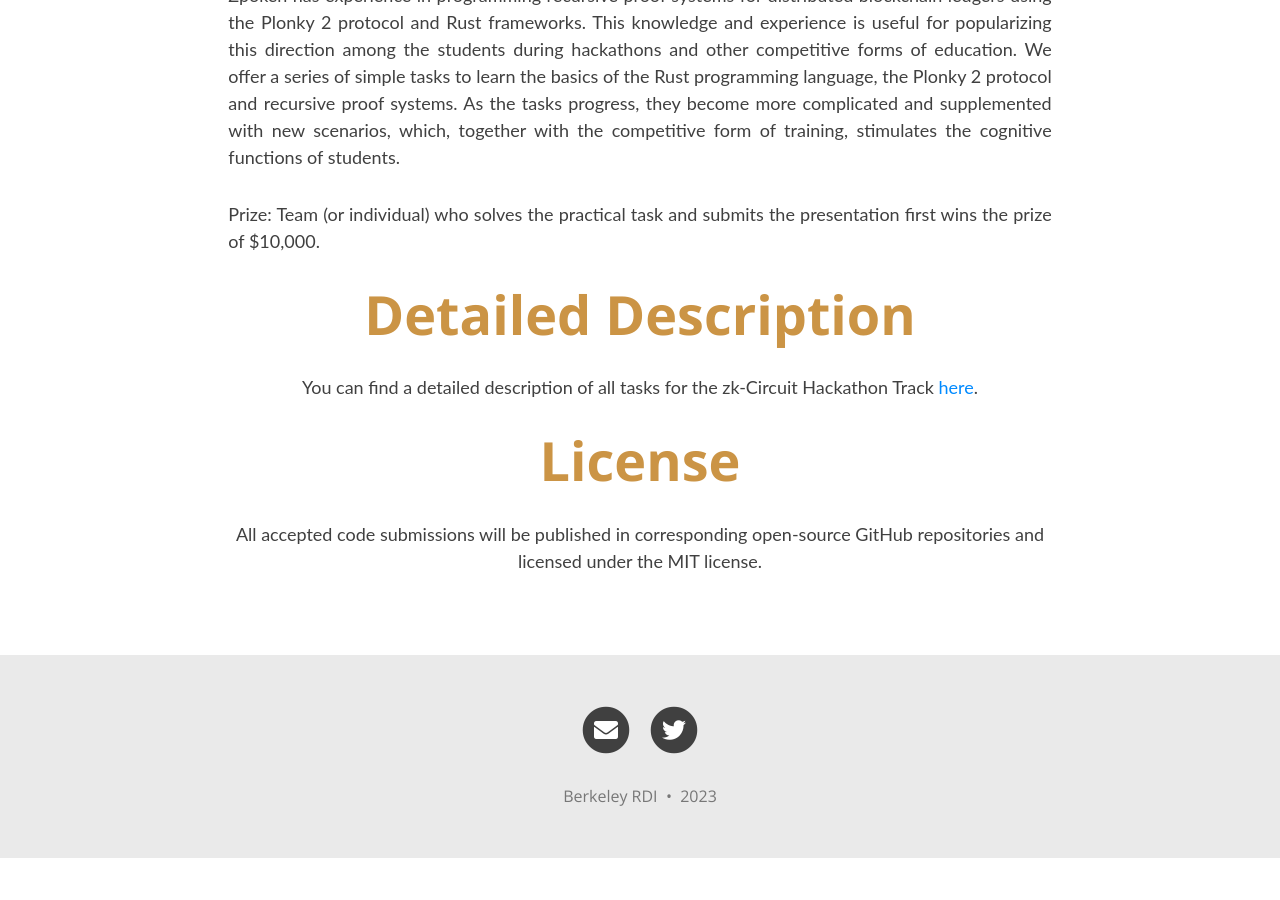
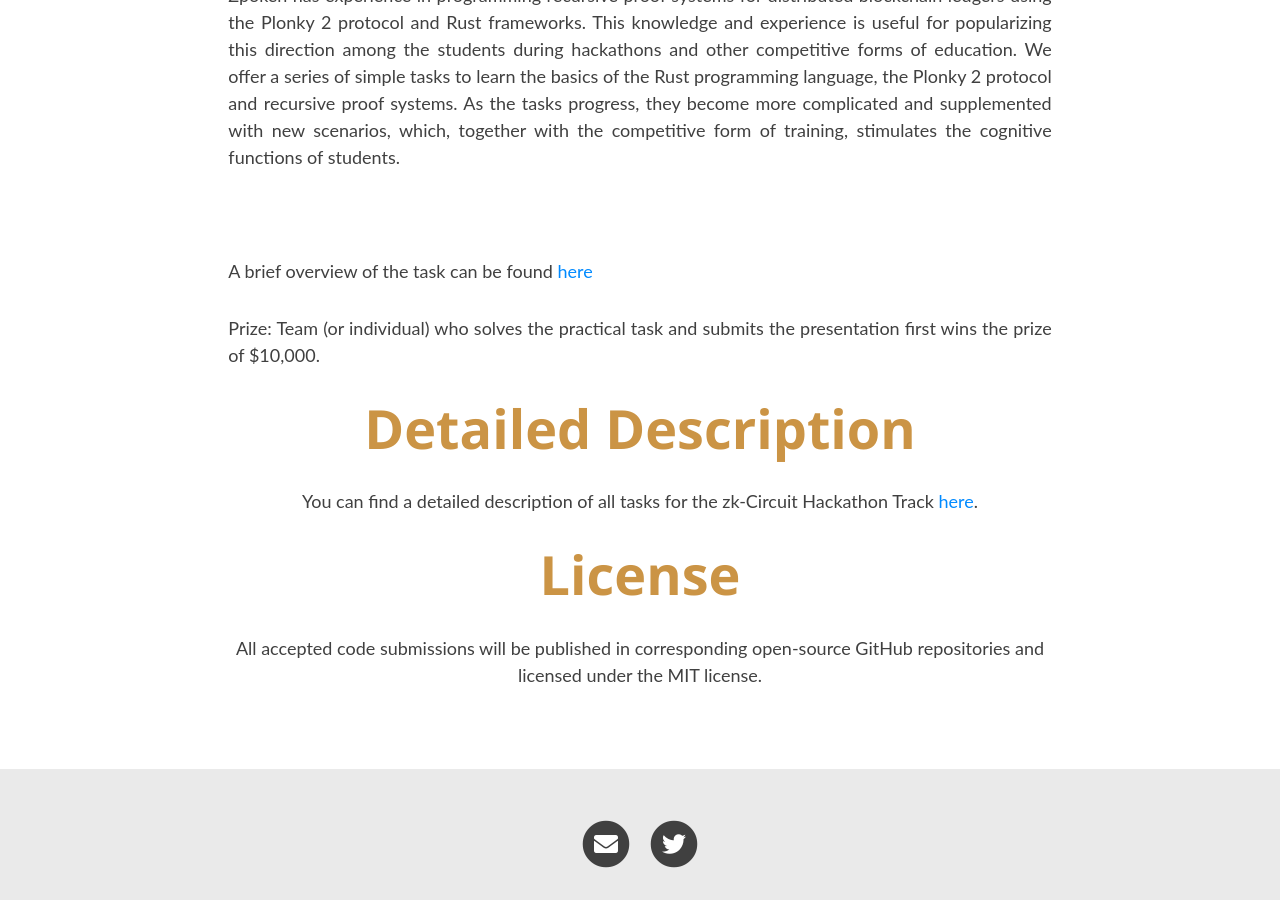
Before and after one commit to rdi-berkeley/zkp-web3-hackathon, a Jekyll site: the page built from _tracks/zk_circuit_track.md, in a window 1280 px wide and 900 px high, scrolled down 3207 px. Built offline with Jekyll 4.4.1, drawn with Linux system fonts in a browser that asks for light colours; nearby versions of some CDN libraries; comment, search, counter and statistics services are not loaded; before the commit the page ends 4065 px from its top, so only the background shows below that.

Commit message:
added NEAR circuit category overview pdf

```diff
--- a/_tracks/zk_circuit_track.md
+++ b/_tracks/zk_circuit_track.md
@@ -95,6 +95,8 @@ Each of the following categories has designated tasks, which are described in <a
     <p>
     Zpoken has experience in programming recursive proof systems for distributed blockchain ledgers using the Plonky 2 protocol and Rust frameworks. This knowledge and experience is useful for popularizing this direction among the students during hackathons and other competitive forms of education.  We offer a series of simple tasks to learn the basics of the Rust programming language, the Plonky 2 protocol and recursive proof systems.  As the tasks progress, they become more complicated and supplemented with new scenarios, which, together with the competitive form of training, stimulates the cognitive functions of students.
     </p>
+    <br />
+    <p> A brief overview of the task can be found <a href="{{site.baseurl}}/assets/img/NEAR_circuit_pdf.pdf">here</a> </p>
     <p>
     Prize: Team (or individual) who solves the practical task and submits the presentation first wins the prize of $10,000.
     </p>
```
Also changed, not shown: 1 other file.
